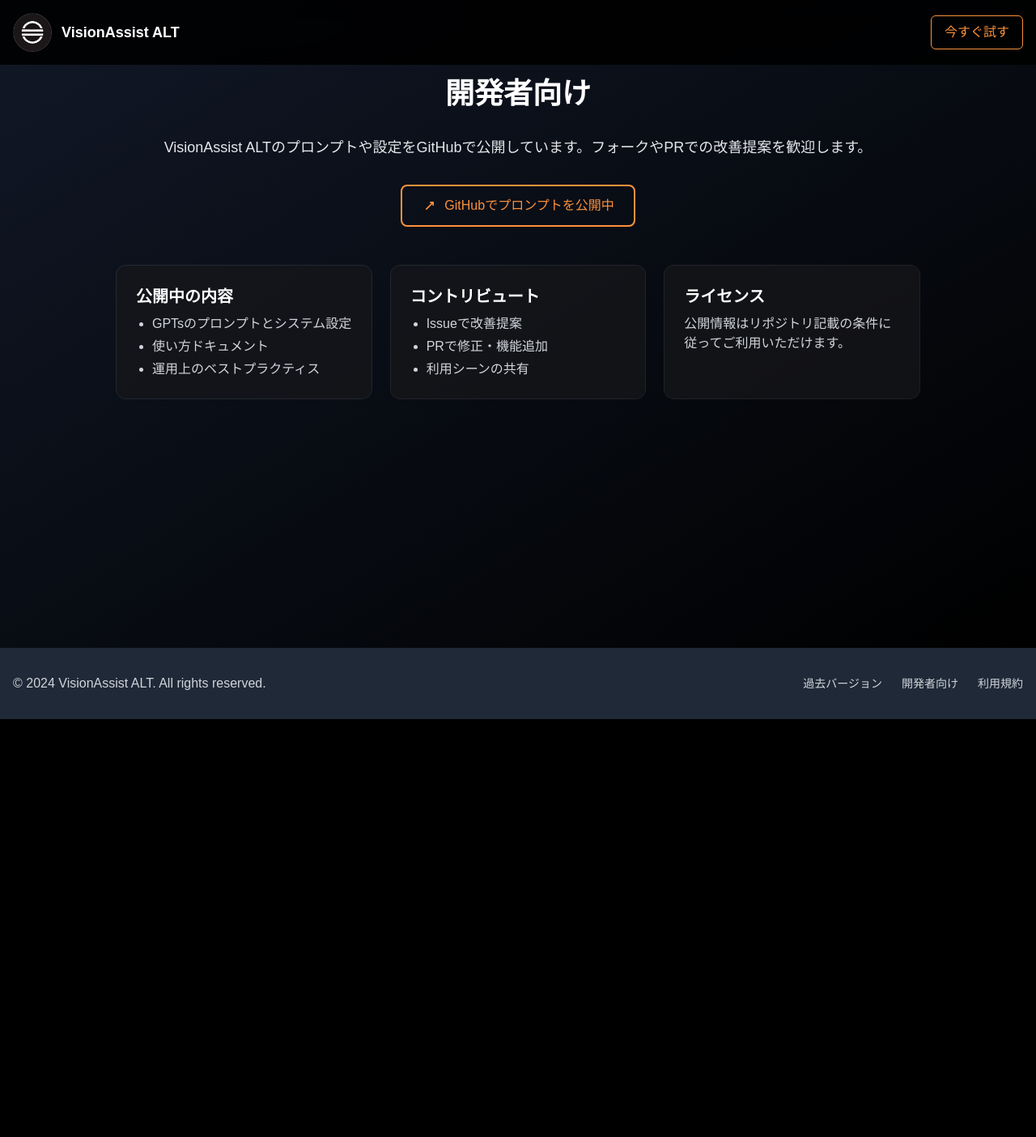
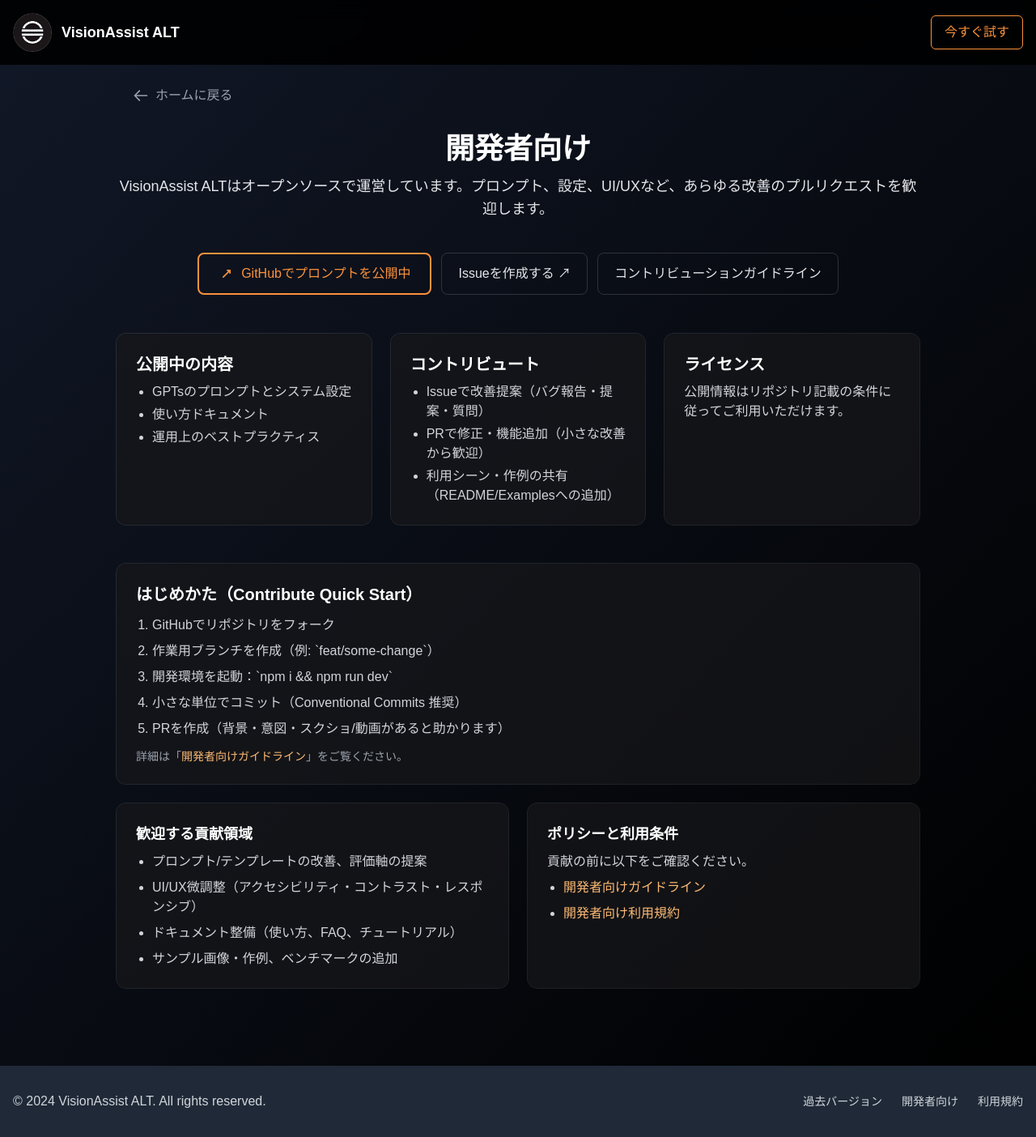
Before and after one commit to Gashin0601/VisionAssistALT-NodeJS, a Next.js app: page /developers in a window 1280 px wide. Shown: the whole page at 81% size. Before the commit the page ends 888 px from the top, so only its background shows below. Built offline with nearby package versions, Linux system fonts and the light colour scheme.

Commit message:
feat(developers): enhance developers page and add draft guidelines/terms\n\n- Developers top: add home back-link, call-to-action buttons, quick start, contribution areas\n- New pages: /developers/guidelines and /developers/terms (draft content)\n- Add breadcrumb-style links for easy navigation

```diff
--- /dev/null
+++ b/src/app/developers/guidelines/page.tsx
@@ -0,0 +1,52 @@
+"use client";
+
+import Header from "@/components/Header";
+import Footer from "@/components/Footer";
+import Link from "next/link";
+
+export default function DevelopersGuidelinesPage() {
+  return (
+    <>
+      <Header />
+      <main className="min-h-screen bg-gradient-to-br from-gray-900 to-black text-white">
+        <div className="container mx-auto px-4 py-24 max-w-4xl">
+          <div className="mb-6">
+            <Link href="/developers" className="text-gray-400 hover:text-orange-400 transition-colors">← 開発者向けトップへ戻る</Link>
+            <span className="mx-2 text-gray-600">/</span>
+            <Link href="/" className="text-gray-400 hover:text-orange-400 transition-colors">ホーム</Link>
+          </div>
+          <h1 className="text-3xl font-bold mb-6">開発者向けガイドライン（ドラフト）</h1>
+          <p className="text-gray-300 mb-6">このページはドラフトです。内容は今後更新されます。</p>
+
+          <h2 className="text-xl font-semibold mt-8 mb-3">基本方針</h2>
+          <ul className="list-disc pl-6 space-y-2 text-gray-300">
+            <li>小さな変更を歓迎（UIの微調整や文言修正などでもOK）</li>
+            <li>Issueに背景・課題・提案を簡潔に記載</li>
+            <li>PRはスクショ/動画を添付（UI変更時）</li>
+            <li>Conventional Commits推奨（例: feat, fix, docs, style）</li>
+          </ul>
+
+          <h2 className="text-xl font-semibold mt-8 mb-3">PRの流れ</h2>
+          <ol className="list-decimal pl-6 space-y-2 text-gray-300">
+            <li>リポジトリをフォークしてブランチを作成</li>
+            <li>デザイン方針に沿って実装（アクセシビリティ重視）</li>
+            <li>lintエラーがないことを確認</li>
+            <li>PR作成後、レビューコメントに対応</li>
+          </ol>
+
+          <h2 className="text-xl font-semibold mt-8 mb-3">デザイン/アクセシビリティ</h2>
+          <ul className="list-disc pl-6 space-y-2 text-gray-300">
+            <li>十分なコントラストとフォーカススタイルを付与</li>
+            <li>モーションは控えめに、ユーザーの注意を補助</li>
+            <li>レスポンシブでの可読性を最優先</li>
+          </ul>
+
+          <div className="mt-10">
+            <Link href="/developers" className="text-orange-300 hover:underline">← 開発者向けトップへ戻る</Link>
+          </div>
+        </div>
+      </main>
+      <Footer />
+    </>
+  );
+}
--- a/src/app/developers/page.tsx
+++ b/src/app/developers/page.tsx
@@ -11,8 +11,29 @@
       <Header />
       <main className="min-h-screen bg-gradient-to-br from-gray-900 to-black text-white">
         <div className="container mx-auto px-4 py-24 max-w-5xl">
+          <div className="mb-6">
+            <Link
+              href="/"
+              className="inline-flex items-center px-5 py-2.5 text-gray-400 hover:text-orange-400 transition-colors duration-200 group"
+            >
+              <svg
+                className="w-5 h-5 mr-2 transition-transform duration-200 group-hover:-translate-x-0.5"
+                fill="none"
+                stroke="currentColor"
+                viewBox="0 0 24 24"
+              >
+                <path
+                  strokeLinecap="round"
+                  strokeLinejoin="round"
+                  strokeWidth={2}
+                  d="M10 19l-7-7m0 0l7-7m-7 7h18"
+                />
+              </svg>
+              ホームに戻る
+            </Link>
+          </div>
           <motion.h1
-            className="text-4xl font-bold mb-8 text-center"
+            className="text-4xl font-bold mb-3 text-center"
             initial={{ opacity: 0, y: 50 }}
             animate={{ opacity: 1, y: 0 }}
             transition={{ duration: 0.9 }}
@@ -21,16 +42,16 @@
           </motion.h1>
 
           <motion.p
-            className="text-lg text-gray-200 text-center mb-8"
+            className="text-lg text-gray-200 text-center mb-10"
             initial={{ opacity: 0, y: 40 }}
             animate={{ opacity: 1, y: 0 }}
             transition={{ duration: 0.6, delay: 0.1 }}
           >
-            VisionAssist ALTのプロンプトや設定をGitHubで公開しています。フォークやPRでの改善提案を歓迎します。
+            VisionAssist ALTはオープンソースで運営しています。プロンプト、設定、UI/UXなど、あらゆる改善のプルリクエストを歓迎します。
           </motion.p>
 
           <motion.div
-            className="flex justify-center mb-12"
+            className="flex flex-wrap justify-center gap-3 mb-12"
             initial={{ opacity: 0, y: 20 }}
             animate={{ opacity: 1, y: 0 }}
             transition={{ duration: 0.5, delay: 0.15 }}
@@ -51,6 +72,22 @@
               </svg>
               GitHubでプロンプトを公開中
             </Link>
+
+            <Link
+              href="https://github.com/Gashin0601/VisionAssistALT-GPTs/issues/new/choose"
+              target="_blank"
+              rel="noopener noreferrer"
+              className="inline-flex items-center px-5 py-3 text-gray-200 border border-white/15 rounded-lg hover:bg-white/5 transition-all duration-300"
+            >
+              Issueを作成する ↗
+            </Link>
+
+            <Link
+              href="/developers/guidelines"
+              className="inline-flex items-center px-5 py-3 text-gray-200 border border-white/15 rounded-lg hover:bg-white/5 transition-all duration-300"
+            >
+              コントリビューションガイドライン
+            </Link>
           </motion.div>
 
           <motion.div
@@ -70,9 +107,9 @@
             <div className="rounded-xl bg-zinc-900/70 ring-1 ring-white/10 p-6">
               <h2 className="text-xl font-semibold mb-2">コントリビュート</h2>
               <ul className="list-disc pl-5 text-gray-300 space-y-1">
-                <li>Issueで改善提案</li>
-                <li>PRで修正・機能追加</li>
-                <li>利用シーンの共有</li>
+                <li>Issueで改善提案（バグ報告・提案・質問）</li>
+                <li>PRで修正・機能追加（小さな改善から歓迎）</li>
+                <li>利用シーン・作例の共有（README/Examplesへの追加）</li>
               </ul>
             </div>
             <div className="rounded-xl bg-zinc-900/70 ring-1 ring-white/10 p-6">
@@ -80,6 +117,50 @@
               <p className="text-gray-300">公開情報はリポジトリ記載の条件に従ってご利用いただけます。</p>
             </div>
           </motion.div>
+
+          {/* Quick start for contributors */}
+          <motion.section
+            className="mt-12 rounded-xl bg-zinc-900/70 ring-1 ring-white/10 p-6"
+            initial={{ opacity: 0, y: 24 }}
+            animate={{ opacity: 1, y: 0 }}
+            transition={{ duration: 0.6, delay: 0.25 }}
+          >
+            <h2 className="text-xl font-semibold mb-3">はじめかた（Contribute Quick Start）</h2>
+            <ol className="list-decimal pl-5 space-y-2 text-gray-300">
+              <li>GitHubでリポジトリをフォーク</li>
+              <li>作業用ブランチを作成（例: `feat/some-change`）</li>
+              <li>開発環境を起動：`npm i && npm run dev`</li>
+              <li>小さな単位でコミット（Conventional Commits 推奨）</li>
+              <li>PRを作成（背景・意図・スクショ/動画があると助かります）</li>
+            </ol>
+            <p className="text-sm text-gray-400 mt-3">詳細は「<Link href="/developers/guidelines" className="text-orange-300 hover:underline">開発者向けガイドライン</Link>」をご覧ください。</p>
+          </motion.section>
+
+          {/* Areas to help */}
+          <motion.section
+            className="mt-6 grid grid-cols-1 md:grid-cols-2 gap-6"
+            initial={{ opacity: 0, y: 24 }}
+            animate={{ opacity: 1, y: 0 }}
+            transition={{ duration: 0.6, delay: 0.3 }}
+          >
+            <div className="rounded-xl bg-zinc-900/70 ring-1 ring-white/10 p-6">
+              <h3 className="text-lg font-semibold mb-2">歓迎する貢献領域</h3>
+              <ul className="list-disc pl-5 space-y-2 text-gray-300">
+                <li>プロンプト/テンプレートの改善、評価軸の提案</li>
+                <li>UI/UX微調整（アクセシビリティ・コントラスト・レスポンシブ）</li>
+                <li>ドキュメント整備（使い方、FAQ、チュートリアル）</li>
+                <li>サンプル画像・作例、ベンチマークの追加</li>
+              </ul>
+            </div>
+            <div className="rounded-xl bg-zinc-900/70 ring-1 ring-white/10 p-6">
+              <h3 className="text-lg font-semibold mb-2">ポリシーと利用条件</h3>
+              <p className="text-gray-300 mb-2">貢献の前に以下をご確認ください。</p>
+              <ul className="list-disc pl-5 space-y-2 text-gray-300">
+                <li><Link href="/developers/guidelines" className="text-orange-300 hover:underline">開発者向けガイドライン</Link></li>
+                <li><Link href="/developers/terms" className="text-orange-300 hover:underline">開発者向け利用規約</Link></li>
+              </ul>
+            </div>
+          </motion.section>
         </div>
       </main>
       <Footer />
--- /dev/null
+++ b/src/app/developers/terms/page.tsx
@@ -0,0 +1,42 @@
+"use client";
+
+import Header from "@/components/Header";
+import Footer from "@/components/Footer";
+import Link from "next/link";
+
+export default function DevelopersTermsPage() {
+  return (
+    <>
+      <Header />
+      <main className="min-h-screen bg-gradient-to-br from-gray-900 to-black text-white">
+        <div className="container mx-auto px-4 py-24 max-w-4xl">
+          <div className="mb-6">
+            <Link href="/developers" className="text-gray-400 hover:text-orange-400 transition-colors">← 開発者向けトップへ戻る</Link>
+            <span className="mx-2 text-gray-600">/</span>
+            <Link href="/" className="text-gray-400 hover:text-orange-400 transition-colors">ホーム</Link>
+          </div>
+          <h1 className="text-3xl font-bold mb-6">開発者向け利用規約（ドラフト）</h1>
+          <p className="text-gray-300 mb-6">このページはドラフトです。最終版の公開まで変更される可能性があります。</p>
+
+          <h2 className="text-xl font-semibold mt-8 mb-3">概要</h2>
+          <p className="text-gray-300">本プロジェクトへの貢献は、公開リポジトリのライセンスおよび本ガイドに従うものとします。投稿されたコード・文章・画像等は、プロジェクトの継続的な改善のために利用・改変・再配布される可能性があります。</p>
+
+          <h2 className="text-xl font-semibold mt-8 mb-3">禁止事項</h2>
+          <ul className="list-disc pl-6 space-y-2 text-gray-300">
+            <li>第三者の権利を侵害する投稿</li>
+            <li>機密情報・個人情報の無断共有</li>
+            <li>悪意のあるコードの混入</li>
+          </ul>
+
+          <h2 className="text-xl font-semibold mt-8 mb-3">免責</h2>
+          <p className="text-gray-300">本プロジェクトは現状有姿で提供され、明示または黙示を問わずいかなる保証も行いません。利用により発生する損害について、運営は一切の責任を負いません。</p>
+
+          <div className="mt-10">
+            <Link href="/developers" className="text-orange-300 hover:underline">← 開発者向けトップへ戻る</Link>
+          </div>
+        </div>
+      </main>
+      <Footer />
+    </>
+  );
+}
```
